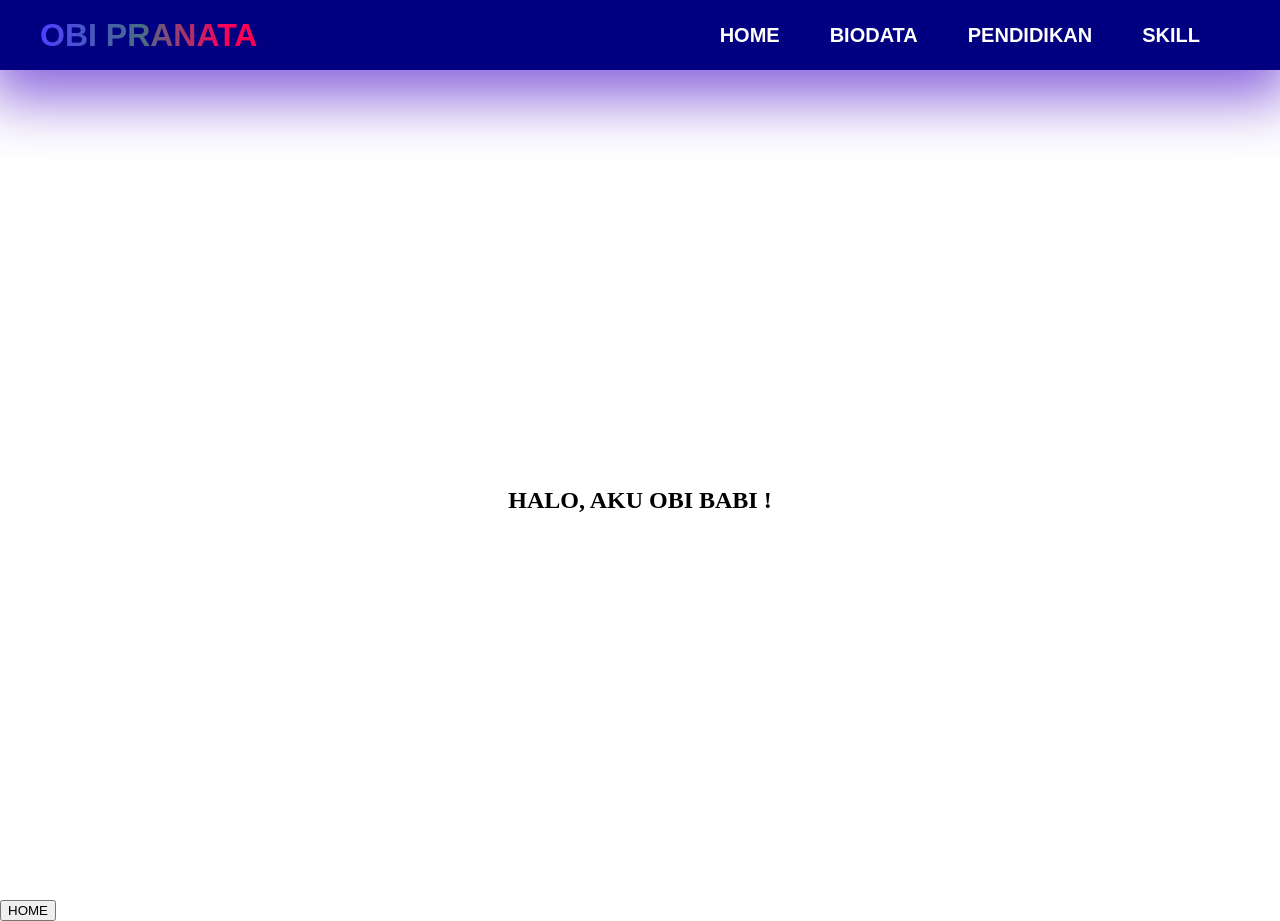
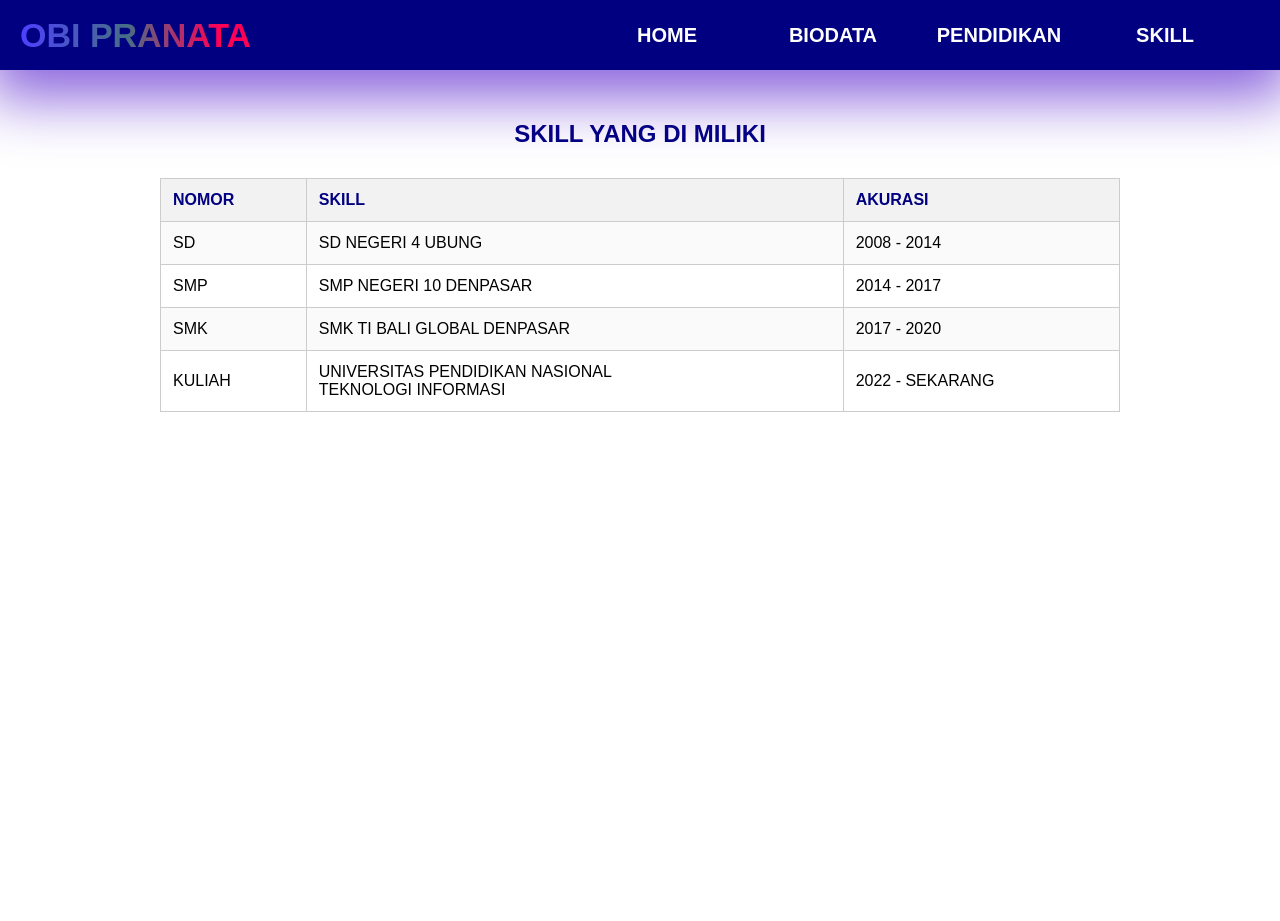
Before and after one commit to obipranata16/cvobihtml, a plain HTML site: page skill.html in a window 1280 px wide. After the commit the page ends 800 px from the top, so only its background shows below. Drawn offline with Linux system fonts and the light colour scheme.

Commit message:
MERUBAH KOLOM SKILL

```diff
--- a/skill.html
+++ b/skill.html
@@ -1,12 +1,115 @@
 <!DOCTYPE html>
 <html lang="en">
 <head>
-  <meta charset="UTF-8">
-  <meta name="viewport" content="width=device-width, initial-scale=1.0">
-  <title>Website Obi</title>
-  <link rel="stylesheet" href="style.css">
+  <meta charset="UTF-8" />
+  <meta name="viewport" content="width=device-width, initial-scale=1.0"/>
+  <title>Website Obi - Pendidikan</title>
+
+  <style>
+    * { box-sizing: border-box; margin: 0; padding: 0; }
+
+    body { font-family: Arial, Helvetica, sans-serif; background: #fff; }
+
+
+    .navigation {
+      position: fixed;
+      top: 0; left: 0; right: 0;
+      height: 70px;
+      background-color: navy;
+      box-shadow: 0px 17px 59px 11px rgba(63, 0, 199, 0.62);
+      z-index: 1000;
+    }
+
+    .navigation h1 {
+      position: absolute;
+      top: 50%; left: 20px;
+      transform: translateY(-50%);
+      margin: 0;
+      font-size: 34px;
+      font-family: Arial, sans-serif;
+      background-image: -webkit-linear-gradient(0deg, #4d40ff 0%, #466e85 46%, #FF0055 86%);
+      background-clip: text;
+      -webkit-background-clip: text;
+      -webkit-text-fill-color: transparent;
+    }
+
+    .navigation ul {
+      position: absolute;
+      right: 40px;
+      top: 50%;
+      transform: translateY(-50%);
+      display: flex;
+      gap: 1rem;
+      list-style: none;
+    }
+
+    .navigation li {
+      width: 150px;
+      height: 70px;
+      display: flex;
+      align-items: center;
+      justify-content: center;
+      font-weight: bold;
+      text-transform: uppercase;
+    }
+
+    .navigation a {
+      color: white;
+      font-size: 20px;
+      text-decoration: none;
+      transition: 0.3s;
+      padding: 6px 8px;
+      border-radius: 4px;
+    }
+
+    .navigation a:hover {
+      background-color: #a581ff5b;
+      text-decoration: underline white;
+    }
+
+
+    .main {
+      padding-top: 100px;
+      padding-left: 20px;
+      padding-right: 20px;
+    }
+
+    .pendidikan {
+      max-width: 1000px;
+      margin: 0 auto;
+      padding: 20px;
+    }
+
+    .pendidikan h2 {
+      text-align: center;
+      margin-bottom: 30px;
+      color: navy;
+    }
+
+    .pendidikan table {
+      width: 100%;
+      border-collapse: collapse;
+      margin-top: 20px;
+    }
+
+    .pendidikan th, .pendidikan td {
+      border: 1px solid #ccc;
+      padding: 12px;
+      text-align: left;
+    }
+
+    .pendidikan th {
+      background-color: #f2f2f2;
+      color: navy;
+    }
+
+    .pendidikan tr:nth-child(even) {
+      background-color: #fafafa;
+    }
+  </style>
 </head>
 <body>
+
   <div class="navigation">
     <h1>OBI PRANATA</h1>
     <ul>
@@ -14,15 +117,41 @@
       <li><a href="BIODATA.html">BIODATA</a></li>
       <li><a href="pendidikan.html">PENDIDIKAN</a></li>
       <li><a href="skill.html">SKILL</a></li>
-        <ul>
+    </ul>
   </div>
-    <div class="content">
+
+
+  <div class="main">
+    <section class="pendidikan">
+      <h2> SKILL YANG DI MILIKI</h2>
+      <table>
+        <tr>
+          <th>NOMOR</th>
+          <th>SKILL</th>
+          <th>AKURASI</th>
+        </tr>
+        <tr>
+          <td>SD</td>
+          <td>SD NEGERI 4 UBUNG</td>
+          <td>2008 - 2014</td>
+        </tr>
+        <tr>
+          <td>SMP</td>
+          <td>SMP NEGERI 10 DENPASAR</td>
+          <td>2014 - 2017</td>
+        </tr>
+        <tr>
+          <td>SMK</td>
+          <td>SMK TI BALI GLOBAL DENPASAR</td>
+          <td>2017 - 2020</td>
+        </tr>
+        <tr>
+          <td>KULIAH</td>
+          <td>UNIVERSITAS PENDIDIKAN NASIONAL<br>TEKNOLOGI INFORMASI</td>
+          <td>2022 - SEKARANG</td>
+        </tr>
+      </table>
+    </section>
   </div>
-      <section class="profile">
-  <h2>HALO, AKU OBI BABI !</h2>
-</section>
-<a href="index.html">
-  <button>HOME</button>
-</a>
 </body>
 </html>
```
Lines whose indentation alone changed are shown as unchanged.
